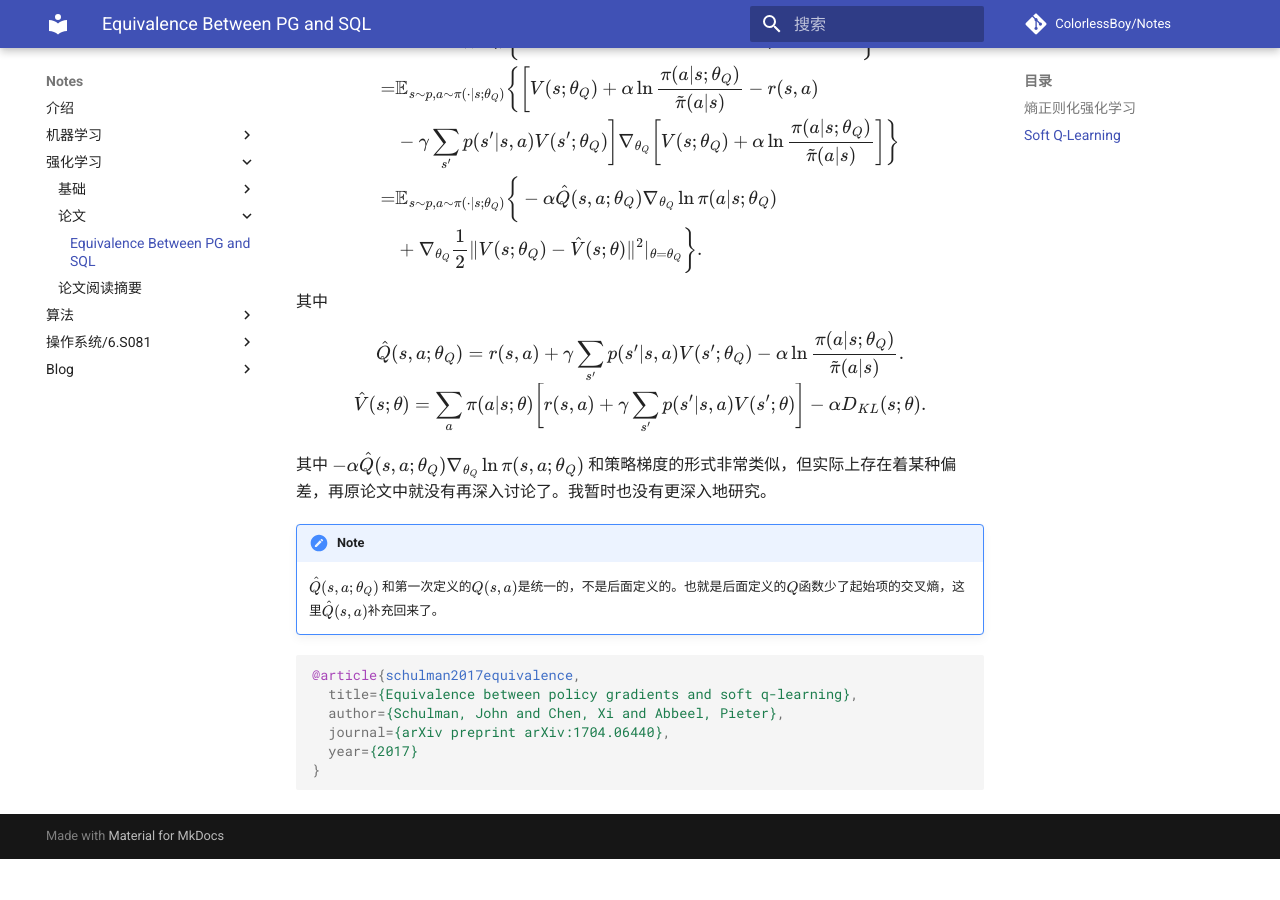
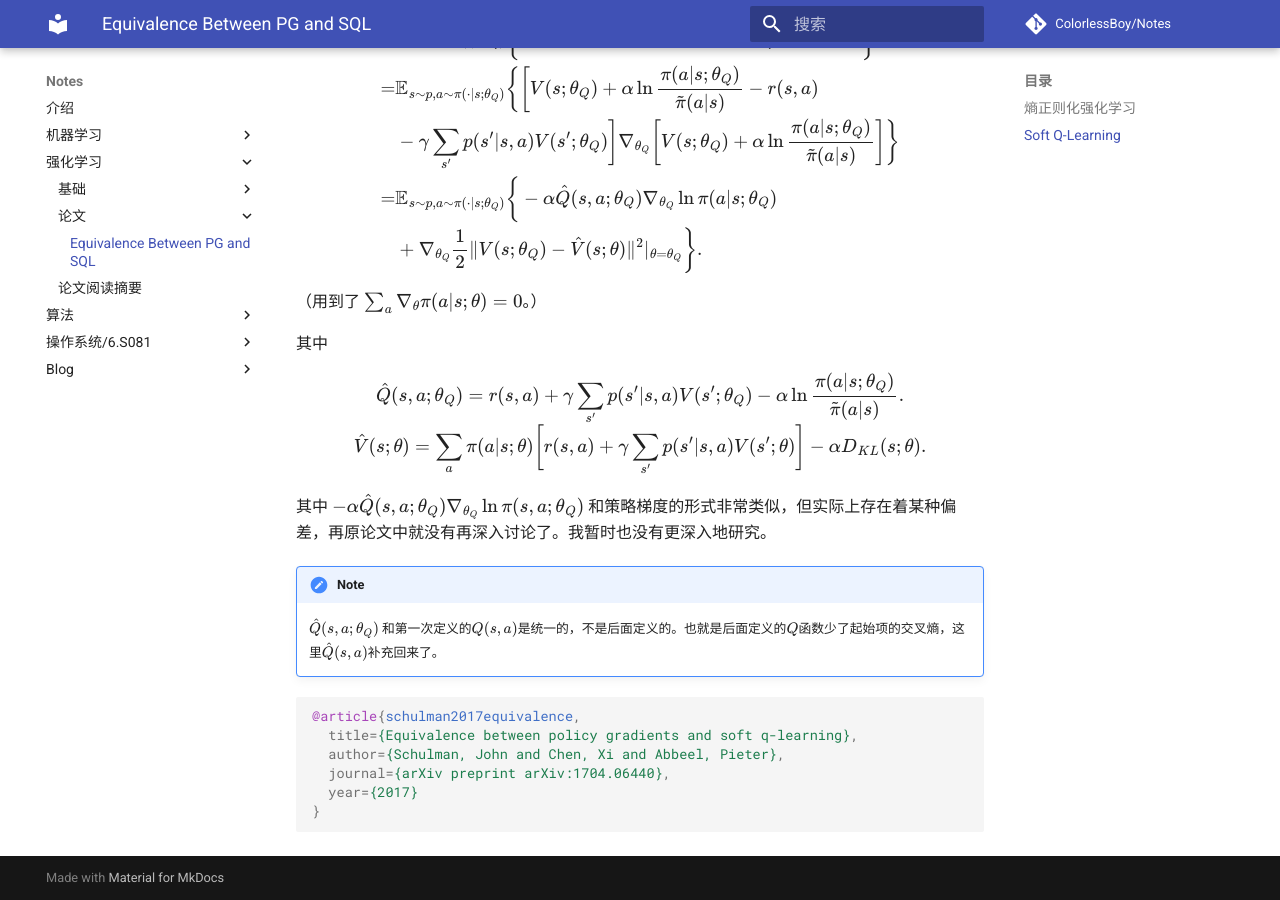
Before and after one commit to ColorlessBoy/Notes, an MkDocs documentation site: the page built from docs/RL/papers/EquivalenceBetweenPGandSQL.md, in a window 1280 px wide and 900 px high, scrolled down 2444 px. Built offline with MkDocs 1.6.1 and Material for MkDocs 9.7.7, drawn with Linux system fonts in a browser that asks for light colours; formulas are drawn with MathJax 3; comment, search, counter and statistics services are not loaded; before the commit the page ends 3303 px from its top, so only the background shows below that.

Commit message:
补充说明。

```diff
--- a/docs/RL/papers/EquivalenceBetweenPGandSQL.md
+++ b/docs/RL/papers/EquivalenceBetweenPGandSQL.md
@@ -153,6 +153,8 @@ $$
 \end{aligned}
 $$
 
+（用到了 $\sum_a \nabla_{\theta} \pi(a \vert s; \theta) = 0$。）
+
 其中
 
 $$
```
